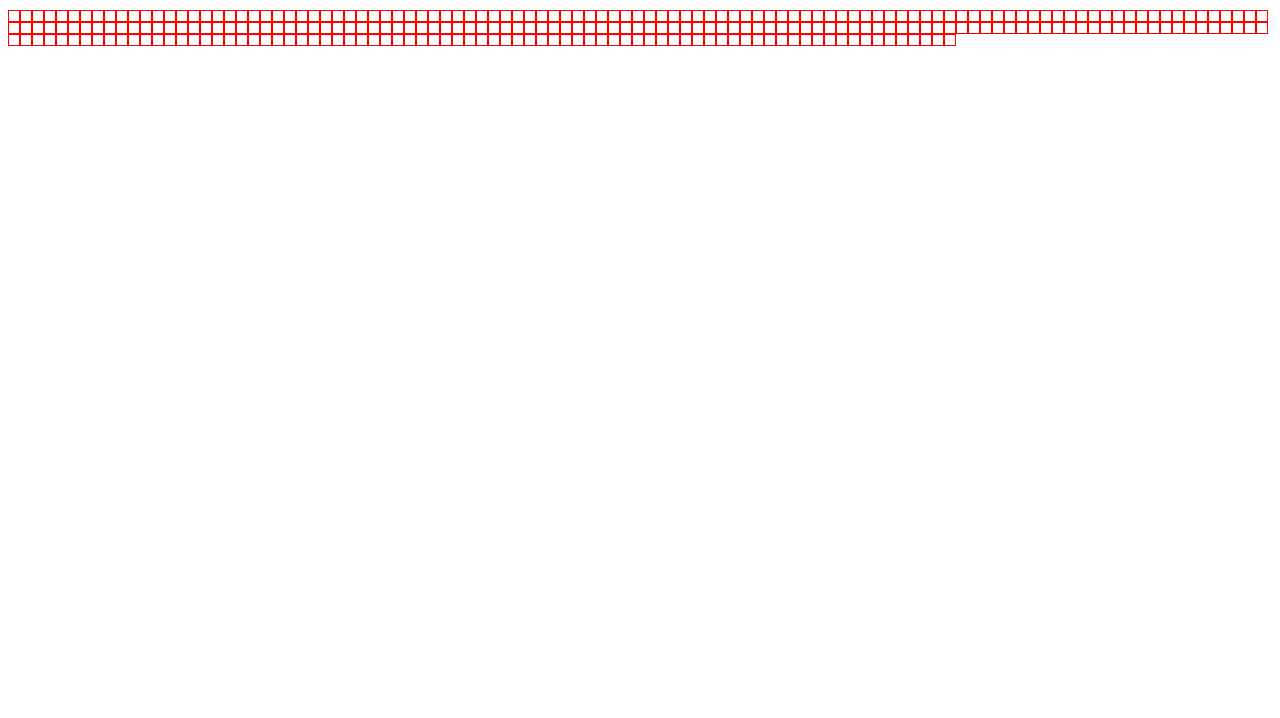
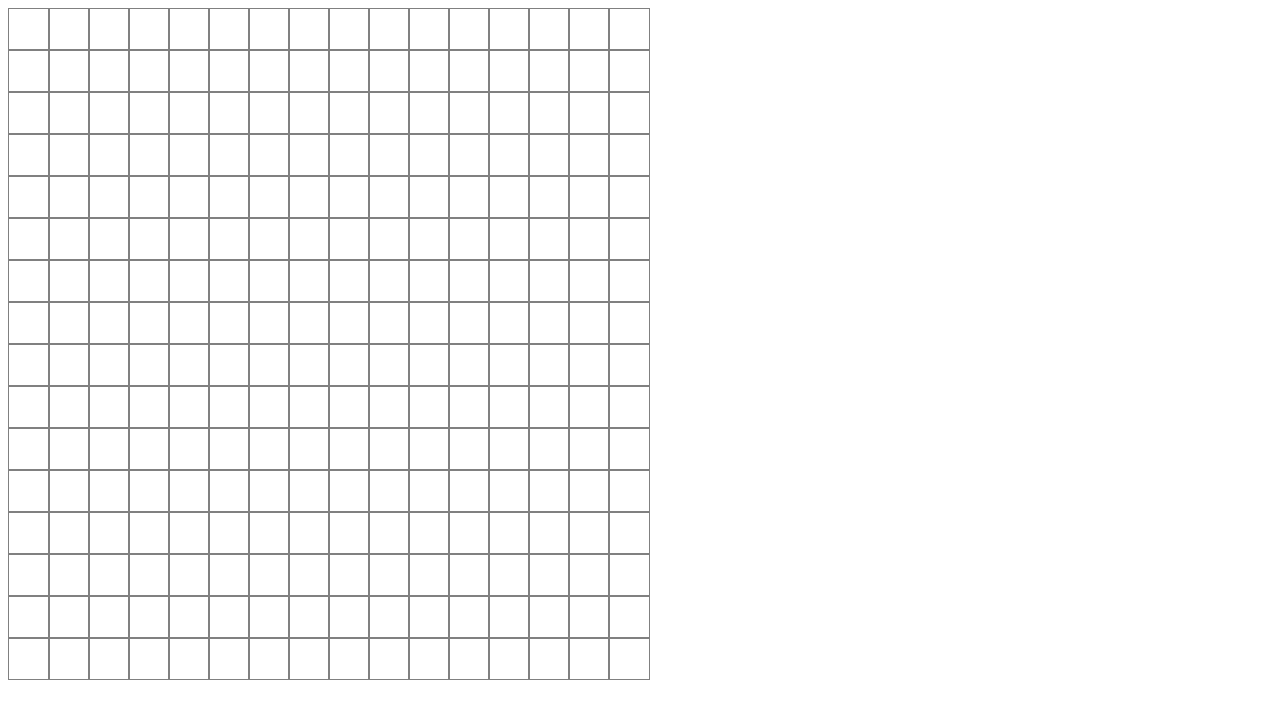
Before and after one commit to achi113s/etch_sketch, a plain HTML site: page index.html in a window 1280 px wide. Drawn offline with Linux system fonts and the light colour scheme.

Commit message:
got grid set up, can click each cell to change color

```diff
--- a/index.html
+++ b/index.html
@@ -4,7 +4,7 @@
         <link rel="stylesheet" href="css/style.css">
     </head>
     <body>
-        <div id="frame"></div>
+        <div class="canvas"></div>
         <script src="scripts/main.js"></script>
     </body>
 </html>
--- a/scripts/main.js
+++ b/scripts/main.js
@@ -1,15 +1,23 @@
-const frame = document.querySelector("div#frame");
+const canvas = document.querySelector("div.canvas");
+const cell_size = "40px";
 
-frame.setAttribute('style', 'display: inline-flex; flex-wrap: wrap;');
+canvas.setAttribute('style', `display: grid; grid-template-columns: repeat(16, ${cell_size})`);
 
 // first use a loop to create 16 divs and then add them to the frame div
-for (let i = 0; i <= 16; i++) {
-    for (let j = 0; j <= 16; j++) {
+for (let i = 1; i <= 16; i++) {
+    for (let j = 1; j <= 16; j++) {
         const newdiv = document.createElement('div');
-        newdiv.setAttribute('id', `${i}_${j}`);
-        newdiv.setAttribute('style', 'border: 1px solid red; height: 10px; width: 10px');
-        frame.appendChild(newdiv);
+        newdiv.setAttribute('class', `cell ${i}_${j}`);
+        newdiv.setAttribute('style', `border: 0.5px solid gray; height: ${cell_size}; width: ${cell_size}`);
+        canvas.appendChild(newdiv);
         console.log(`appended div ${i}_${j}`)
     }
+}
 
-}
+const cells = document.querySelectorAll("div.cell");
+
+cells.forEach((cell) => {
+    cell.addEventListener('click', () => {
+        cell.setAttribute('style', 'background-color: black; border: 0.5px solid black;');
+    });
+});
```
